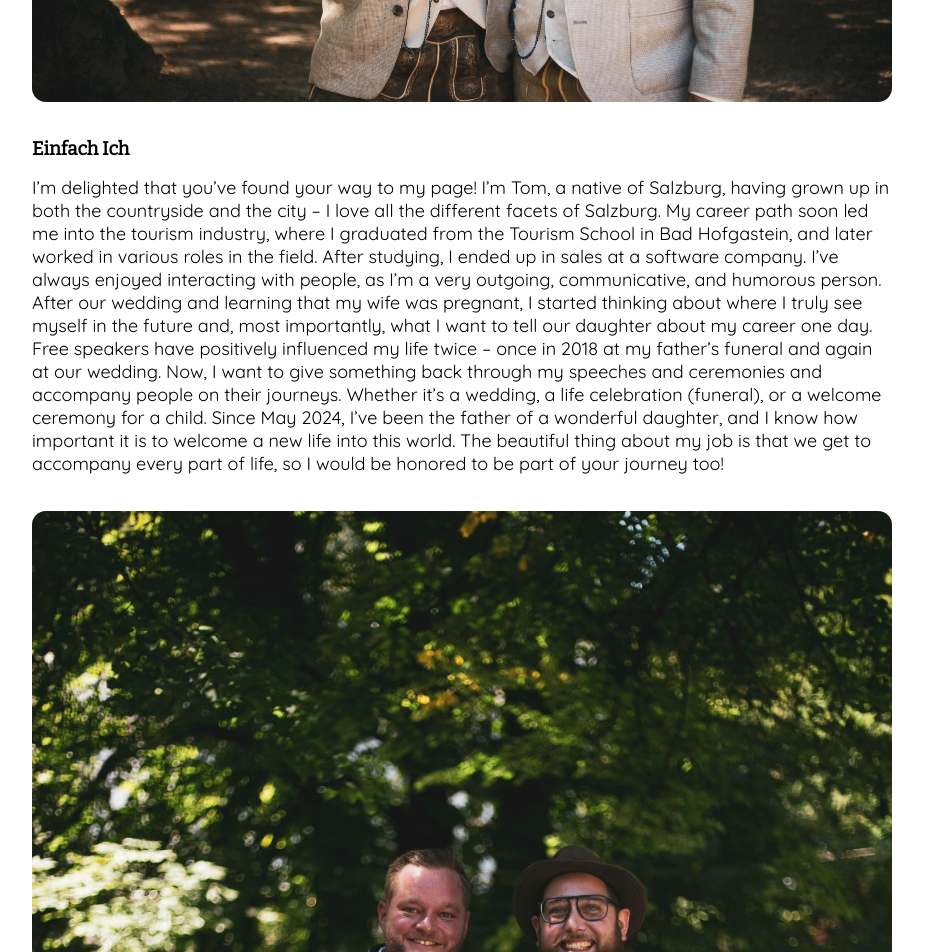
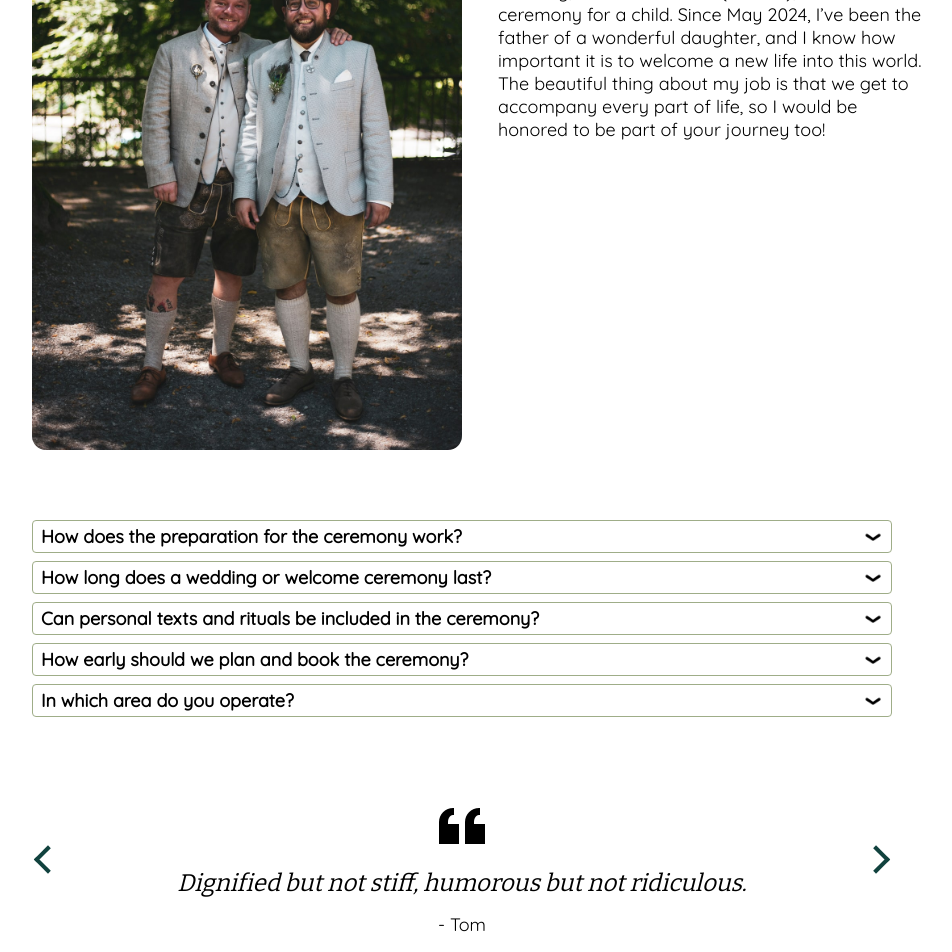
Before and after one commit to alexandreberthier/tom-freier-redner, a Vue app: page /uebermich in a window 1280 px wide. Shown: the part 840-1792 px from the top of the page, without its empty margins (178-1130 px from the left). Built offline with nearby package versions, Linux system fonts and the light colour scheme.

Commit message:
about more views styled

```diff
--- a/src/components/DynamicSlider.vue
+++ b/src/components/DynamicSlider.vue
@@ -6,12 +6,25 @@
           <slot></slot>
         </div>
       </div>
-    </div>
-    <div v-if="showNavigation" class="navigation-dot-wrapper">
-      <div v-for="(dot, index) in Math.min(slideCount, navigationDotsCount)" :key="index" class="dot"
-           :class="{ active: index === activeSlideIndex }" @click="goToSlide(index)"></div>
+
+      <!-- Arrow Navigation -->
+      <div v-if="props.arrowNavigation" class="arrow-navigation">
+        <button @click="prevSlide" class="arrow left-arrow">
+          <i class="chevron left"></i>
+        </button>
+        <button @click="nextSlide" class="arrow right-arrow">
+          <i class="chevron right"></i>
+        </button>
+      </div>
+
+      <!-- Dot Navigation -->
+      <div v-if="!props.arrowNavigation && showNavigation" class="navigation-dot-wrapper">
+        <div v-for="(dot, index) in Math.min(slideCount, navigationDotsCount)" :key="index" class="dot"
+             :class="{ active: index === activeSlideIndex }" @click="goToSlide(index)"></div>
+      </div>
     </div>
   </div>
+
 </template>
 
 <script setup lang="ts">
@@ -22,12 +35,13 @@ import {defineProps} from "vue";
 interface Props {
   autoRotate?: boolean,
   rotateInterval?: number
+  arrowNavigation?: boolean
 }
-
 
 const props = withDefaults(defineProps<Props>(), {
   autoRotate: false,
-  rotateInterval: 6000
+  rotateInterval: 6000,
+  arrowNavigation: false
 })
 const sliderWrapper: Ref<HTMLDivElement | null> = ref(null);
 const slidesWrapper: Ref<HTMLDivElement | null> = ref(null);
@@ -42,6 +56,19 @@ const gapSize = 20;
 let observer: MutationObserver | null = null;
 let autoRotateInterval: number | null = null;
 
+function prevSlide() {
+  if (activeSlideIndex.value > 0) {
+    goToSlide(activeSlideIndex.value - 1);
+  }
+}
+
+function nextSlide() {
+  if (activeSlideIndex.value < slideCount.value - visibleSlideCount.value) {
+    goToSlide(activeSlideIndex.value + 1);
+  }
+}
+
+
 const showNavigation: ComputedRef<boolean> = computed(() => {
   return combinedSlidesWidth.value > sliderWidth.value;
 });
@@ -52,17 +79,21 @@ const navigationDotsCount: ComputedRef<number> = computed(() => {
 });
 
 function goToSlide(index: number) {
-  if (slidesWrapper.value) {
+  if (slidesWrapper.value && sliderWidth.value) {
+    const scrollPosition = index * (singleSlideWidth.value + gapSize)
+        - (sliderWidth.value - singleSlideWidth.value) / 2;
+
     slidesWrapper.value.scrollTo({
-      left: index * (singleSlideWidth.value + gapSize),
+      left: scrollPosition,
       behavior: 'smooth',
     });
     activeSlideIndex.value = index;
   }
 }
 
+
 function handleScroll() {
-  const scrollLeft = slidesWrapper.value?.scrollLeft ?? 0; // Sicherstellen, dass slidesWrapper nicht null ist
+  const scrollLeft = slidesWrapper.value?.scrollLeft ?? 0;
   activeSlideIndex.value = Math.round(scrollLeft / (singleSlideWidth.value + gapSize));
 }
 
@@ -88,7 +119,7 @@ function updateSliderDimensions() {
 function observeMutations() {
   if (slidesWrapper.value) {
     observer = new MutationObserver(() => {
-      updateSliderDimensions(); // Aktualisiere die Slider-Dimensionen bei Änderungen
+      updateSliderDimensions();
     });
     observer.observe(slidesWrapper.value, {childList: true, subtree: true});
   }
@@ -97,7 +128,7 @@ function observeMutations() {
 function startAutoRotate() {
   if (props.autoRotate) {
     autoRotateInterval = setInterval(() => {
-      const nextSlideIndex = (activeSlideIndex.value + 1) % slideCount.value; // Nächster Index, rotierend
+      const nextSlideIndex = (activeSlideIndex.value + 1) % slideCount.value;
       goToSlide(nextSlideIndex);
     }, props.rotateInterval);
   }
@@ -124,9 +155,9 @@ onMounted(() => {
 
 onUnmounted(() => {
   window.removeEventListener('resize', updateSliderDimensions);
-  stopAutoRotate(); // Stoppe Auto-Rotate beim Demontieren
+  stopAutoRotate();
   if (observer) {
-    observer.disconnect(); // Optional-Chaining für den Observer
+    observer.disconnect();
   }
 });
 
@@ -175,6 +206,11 @@ watch(() => props.autoRotate, (newVal) => {
   padding-top: 16px;
 }
 
+.slides-wrapper > * {
+  flex: 0 0 auto;
+  scroll-snap-align: center; /* Stellt sicher, dass das aktuelle Slide in der Mitte bleibt */
+}
+
 .slides-wrapper::-webkit-scrollbar {
   display: none;
 }
@@ -204,6 +240,41 @@ watch(() => props.autoRotate, (newVal) => {
   background-color: var(--dark-green)
 }
 
+.arrow-navigation {
+  display: flex;
+  justify-content: space-between;
+  width: 100%;
+  position: absolute;
+  top: 50%;
+  transform: translateY(-50%);
+  pointer-events: none;
+}
+
+.arrow {
+  background: none;
+  border: none;
+  pointer-events: all;
+  cursor: pointer;
+}
+
+.chevron {
+  border: solid var(--dark-green);
+  border-width: 0 4px 4px 0;
+  display: inline-block;
+  padding: 8px;
+}
+
+.left {
+  transform: rotate(135deg);
+  -webkit-transform: rotate(135deg);
+}
+
+.right {
+  transform: rotate(-45deg);
+  -webkit-transform: rotate(-45deg);
+}
+
+
 
 @media (min-width: 740px) {
   .slides-wrapper {
--- a/src/components/layouts/StaticSiteLayout.vue
+++ b/src/components/layouts/StaticSiteLayout.vue
@@ -13,10 +13,10 @@
           <img :src="getImage('img_tom1-min.jpeg')" alt="image">
         </div>
         <div class="text-wrapper">
-        <h3>Einfach Ich</h3>
+          <h3>{{ translations.aboutMe }}</h3>
           <p class="main-text" v-html="translations.aboutMainText"></p>
         </div>
-      <div class="image-wrapper img1">
+        <div class="image-wrapper img2">
           <img :src="getImage('img_tom4-min.jpeg')" alt="image">
         </div>
     </section>
@@ -26,7 +26,9 @@
     </section>
 
     <section class="quote-section">
-      <DynamicSlider>
+      <DynamicSlider
+          :auto-rotate="false"
+          :arrow-navigation="true">
         <div
             v-for="(quote, index) in quotes"
             :key="index"
@@ -35,7 +37,7 @@
             <img :src="getImage('ic_quote.png')" alt="image">
           </div>
           <p class="text">{{ quote.text }}</p>
-          <p class="author"> - {{quote.author}}</p>
+          <p class="author"> - {{ quote.author }}</p>
         </div>
       </DynamicSlider>
     </section>
@@ -75,7 +77,7 @@ const translations = computed(() => {
   return centerStore.translations
 })
 
-const quotes: ComputedRef<Quote[]>  = computed(() => [
+const quotes: ComputedRef<Quote[]> = computed(() => [
   {
     text: translations.value.quote1,
     author: 'Tom'
@@ -118,7 +120,7 @@ const faqs = computed(() => [
   }
 ])
 
-const skills = computed(()=> [
+const skills = computed(() => [
   {
     image: 'ic_language.png',
     alt: 'hut',
@@ -177,7 +179,7 @@ const skills = computed(()=> [
 
 .quote-section {
   .quote {
-    width: 100%;
+    width: 320px;
     display: flex;
     flex-direction: column;
     gap: 16px;
@@ -190,6 +192,7 @@ const skills = computed(()=> [
         height: 50px;
       }
     }
+
     .text {
       font-size: 20px;
       font-style: italic;
@@ -229,6 +232,80 @@ const skills = computed(()=> [
   }
 }
 
+@media (min-width: 740px) {
+  .quote-section {
+    .quote {
+      width: 620px;
+
+      .text {
+        font-size: 24px;
+        font-style: italic;
+        font-family: Bitter, sans-serif;
+      }
+
+      .author {
+        font-size: 18px;
+      }
+    }
+  }
+
+}
+
+@media (min-width: 1200px) {
+  .header-section {
+    display: flex;
+    flex-direction: row;
+    gap: unset;
+    justify-content: space-between;
+
+    h1 {
+      width: 50%;
+    }
+
+    .sub-header-text {
+      width: 50%;
+    }
+  }
+
+  .main-section {
+    display: grid;
+    grid-template-columns: repeat(2, 50%);
+    grid-template-rows: repeat(2, auto);
+    grid-column-gap: 36px;
+    grid-row-gap: 36px;
+    grid-template-areas:
+  "img1 text"
+    "img2 text"
+  ;
+
+    .image-wrapper {
+      img {
+        width: 100%;
+        height: 100%;
+        border-radius: 14px;
+      }
+
+      .img1 {
+        grid-area: img1;
+      }
+
+      .img2 {
+        grid-area: img2;
+      }
+    }
+
+    .text-wrapper {
+      grid-area: text;
+    }
+  }
+
+     .quote-section {
+       .quote {
+         width: 860px;
+       }
+     }
+
+}
 
 
 </style>
```
Lines whose indentation alone changed are shown as unchanged.
